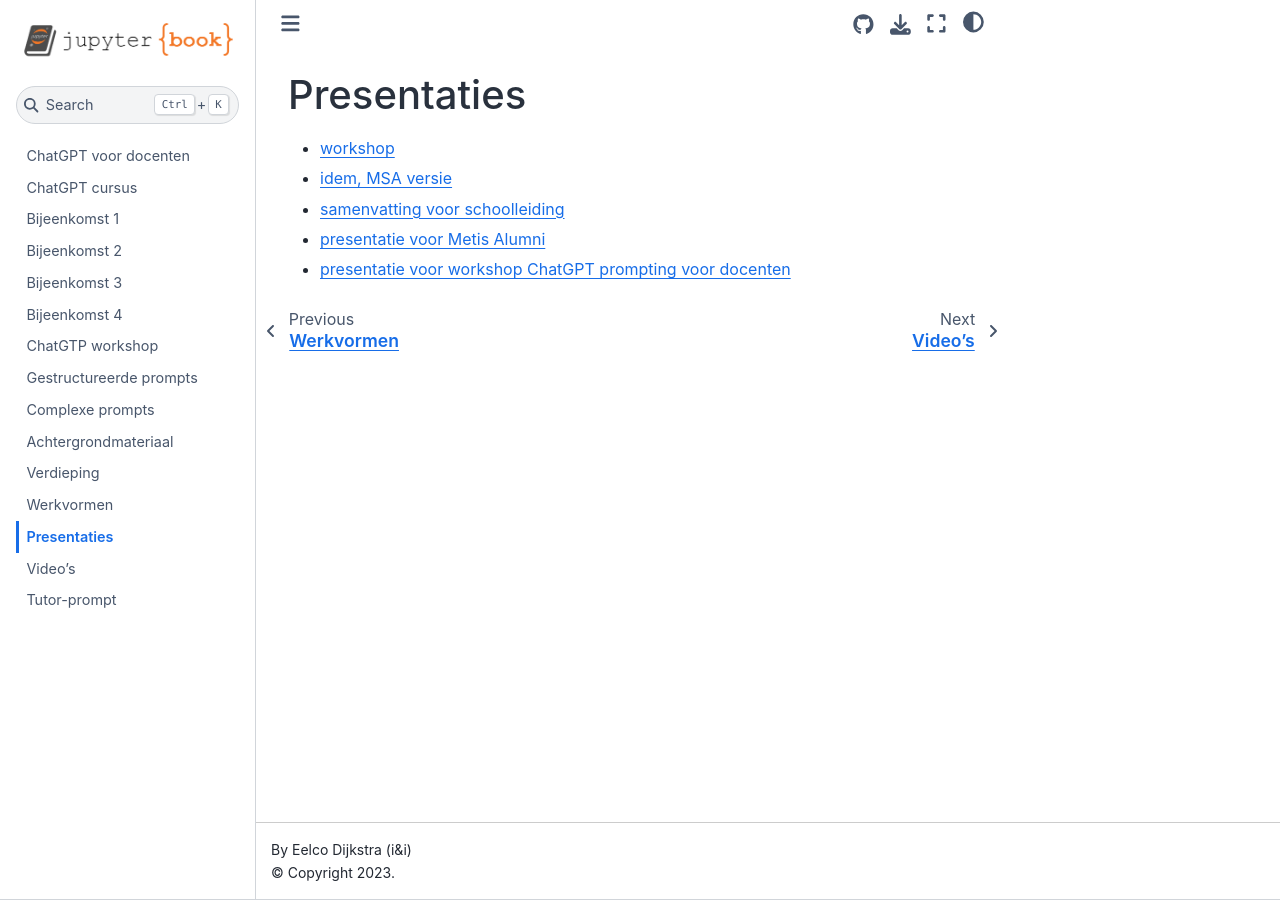
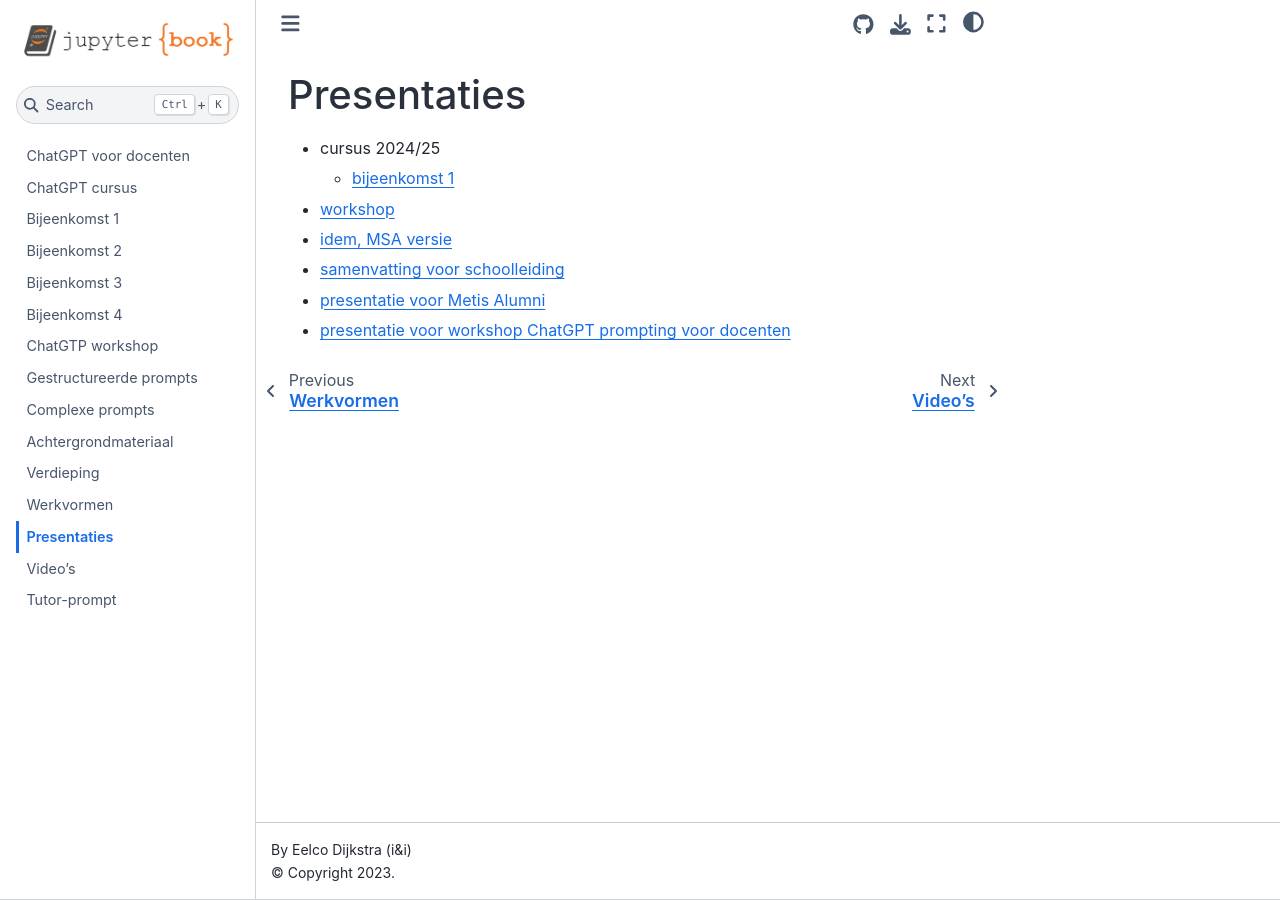
Before and after one commit to infvo/chatgptbook, a Jupyter Book: the page built from presentaties.md, in a window 1280 px wide. Built offline with Jupyter Book 1.0.4 settings and Sphinx 7.4.7 and the Sphinx Book theme 1.1.4, drawn with Linux system fonts in a browser that asks for light colours.

Commit message:
Update presentaties.md

```diff
--- a/presentaties.md
+++ b/presentaties.md
@@ -1,5 +1,7 @@
 # Presentaties
 
+* cursus 2024/25
+    * [bijeenkomst 1](https://docs.google.com/presentation/d/1hJqdrGGmxU773Wk1gEu-j-6HmIAzTDfAV-61VafLZdo/edit?usp=sharing)
 * [workshop](https://docs.google.com/presentation/d/1PjTYzbPfQ8eWhUmvBzgU-o_YVG58sRgWjtnKERLLisc/edit?usp=sharing)
 * [idem, MSA versie](https://docs.google.com/presentation/d/1eUMMtk5poRsfvxePPAlOLbT5_rm22JasuRGXS5gbXGc/edit?usp=sharing)
 * [samenvatting voor schoolleiding](https://docs.google.com/presentation/d/1sYtE7DcxzFkXlYoHc9PLDp6qOYUeRqnDtB6M1lYTZP0/edit?usp=sharing)
```
